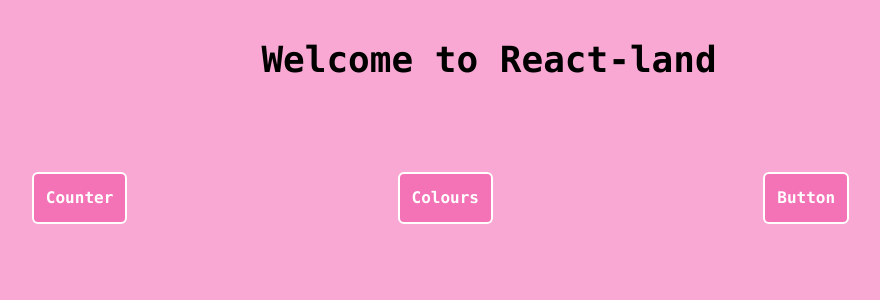
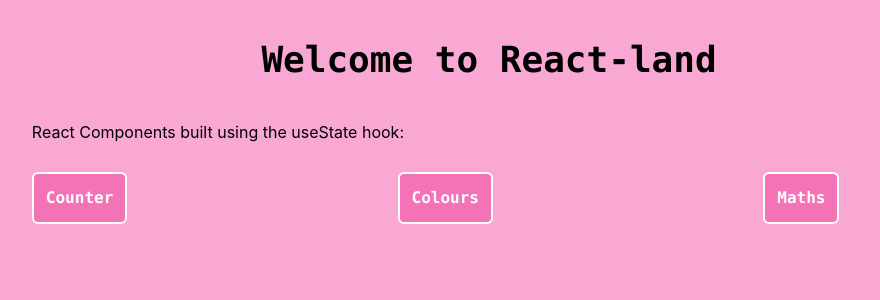
Before and after one commit to rebecca-hallas/React-land, a React (Create React App) app: page /Counter in a window 1280 px wide. Shown: the top 300 px of the page, without its empty margins (151-1031 px from the left). Built offline with nearby package versions, Linux system fonts and the light colour scheme.

Commit message:
create magic button component

```diff
--- a/src/Components/App.js
+++ b/src/Components/App.js
@@ -1,6 +1,8 @@
 import '../Styles.css';
 import Counter from './Counter'
 import Colours from './Colours'
+import Maths from './Maths'
+
 import Home from './Home'
 import { Route } from 'react-router-dom'
 
@@ -11,6 +13,7 @@
       <Route exact path='/' component={Home} />
       <Route path='/Counter' component={Counter} />
       <Route path='/Colours' component={Colours} />
+      <Route path='/Maths' component={Maths} />
 
     </>
   );
--- a/src/Components/Colours.js
+++ b/src/Components/Colours.js
@@ -5,13 +5,13 @@
 
   return (
     <>
-      <h1 className="text-4xl mt-16 mb-3 font-mono font-bold text-center">Colours</h1>
+      <h1 className="text-4xl mt-16 mb-3 font-bold text-center">Colours</h1>
       <h2 className="text-lg mb-12 font-bold text-center">Fun with useState()</h2>
 
       <div className="grid grid-cols-9 grid-rows-4">
 
         <div className="col-start-5 col-span-1 row-start-1">
-          <div style={colour} />
+          <div className="ml-6 border-2 border-white" style={colour} />
         </div>
 
         <div className="mt-6 col-start-2 col-span-1 row-start-3 text-center">
--- a/src/Components/Home.js
+++ b/src/Components/Home.js
@@ -1,7 +1,7 @@
 import React from 'react'
 import { Link } from 'react-router-dom'
 
-function Home () {
+function Home() {
   return (
     <>
       <div className="flex justify-center">
@@ -9,6 +9,10 @@
       </div>
 
       <div className="grid grid-cols-7 grid-rows-2">
+
+        <div className="col-start-2 row-start-1 col-span-3">
+          <p>React Components built using the useState hook:</p>
+        </div>
 
         <div className="col-start-2 row-start-2 col-span-1">
           <Link to="/Counter">
@@ -27,9 +31,9 @@
         </div>
 
         <div className="col-start-6 row-start-2 col-span-1">
-        <Link to="#">
+          <Link to="/Maths">
             <button className="rounded-md bg-pink-400 hover:bg-pink-500 border-2 border-white p-3 text-white">
-            <h1 className="font-bold font-mono">Button</h1>
+              <h1 className="font-bold font-mono">Maths</h1>
             </button>
           </Link>
         </div>
--- /dev/null
+++ b/src/Components/Maths.js
@@ -0,0 +1,33 @@
+import React, { useState } from 'react';
+
+function getRandomNumber(min, max) {
+    min = Math.ceil(1);
+    max = Math.floor(10);
+    return Math.floor(Math.random() * (10 - 1 + 1) + min);
+  }
+
+function Maths() {
+  const [number, setNumber] = useState('?')
+
+  return (
+    <>
+      <h1 className="text-4xl mt-16 mb-3 font-bold text-center">Magic Button</h1>
+      <h2 className="text-md mb-12 font-bold text-center">Think of a number between 1 and 10! Then let the magic button guess what number you thought of. Was the magic button correct?</h2>
+
+      <div className="grid grid-cols-9 grid-rows-4">
+
+        <div className="col-start-5 col-span-1 row-start-1">
+          <p className="text-3xl mb-12 font-bold text-center">{number}</p>
+        </div>
+
+        <div className="mt-6 col-start-5 col-span-1 row-start-2 text-center">
+          <button className="rounded-md bg-yellow-500 hover:bg-yellow-600 border-2 border-white p-3 text-white" onClick={() => setNumber(getRandomNumber())}>Magic Button</button>
+        </div>
+
+      </div>
+    </>
+  );
+
+}
+
+export default Maths;
```
Lines whose indentation alone changed are shown as unchanged.
